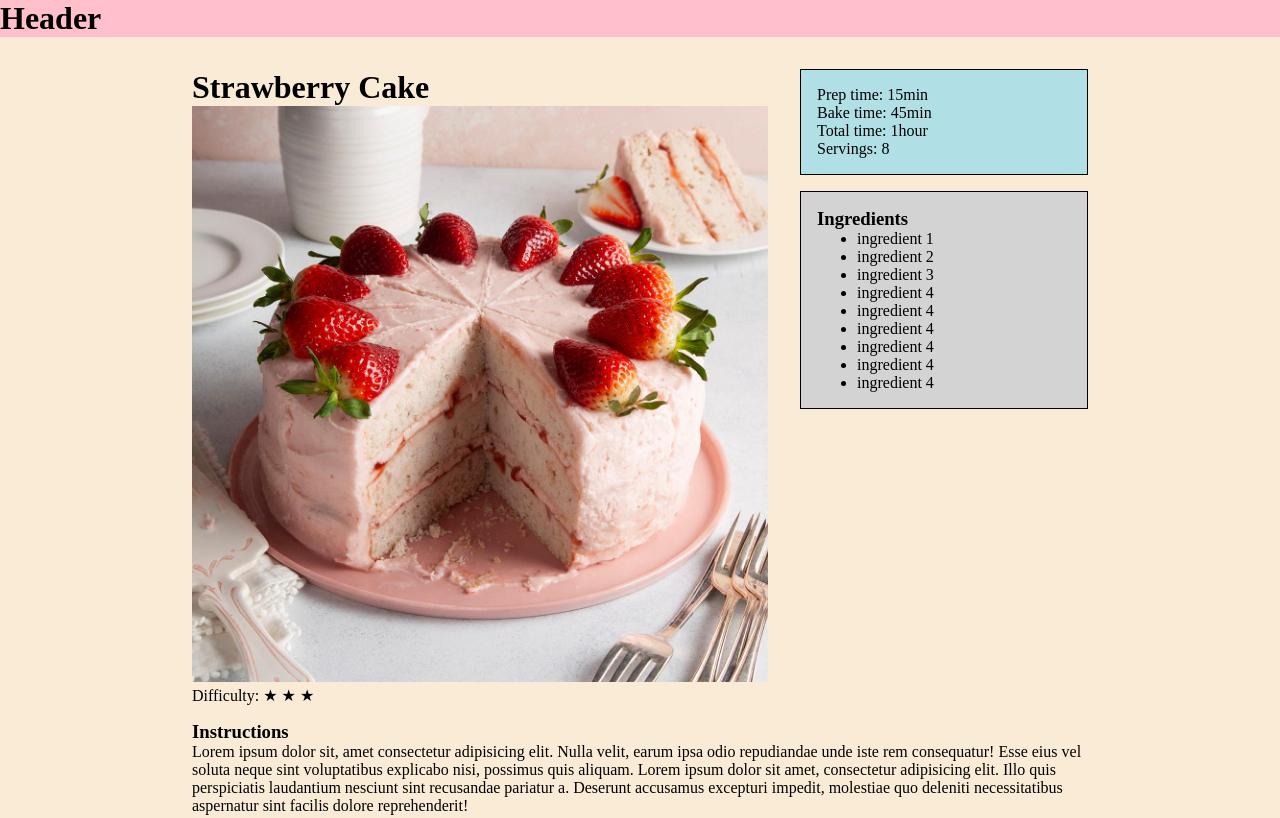
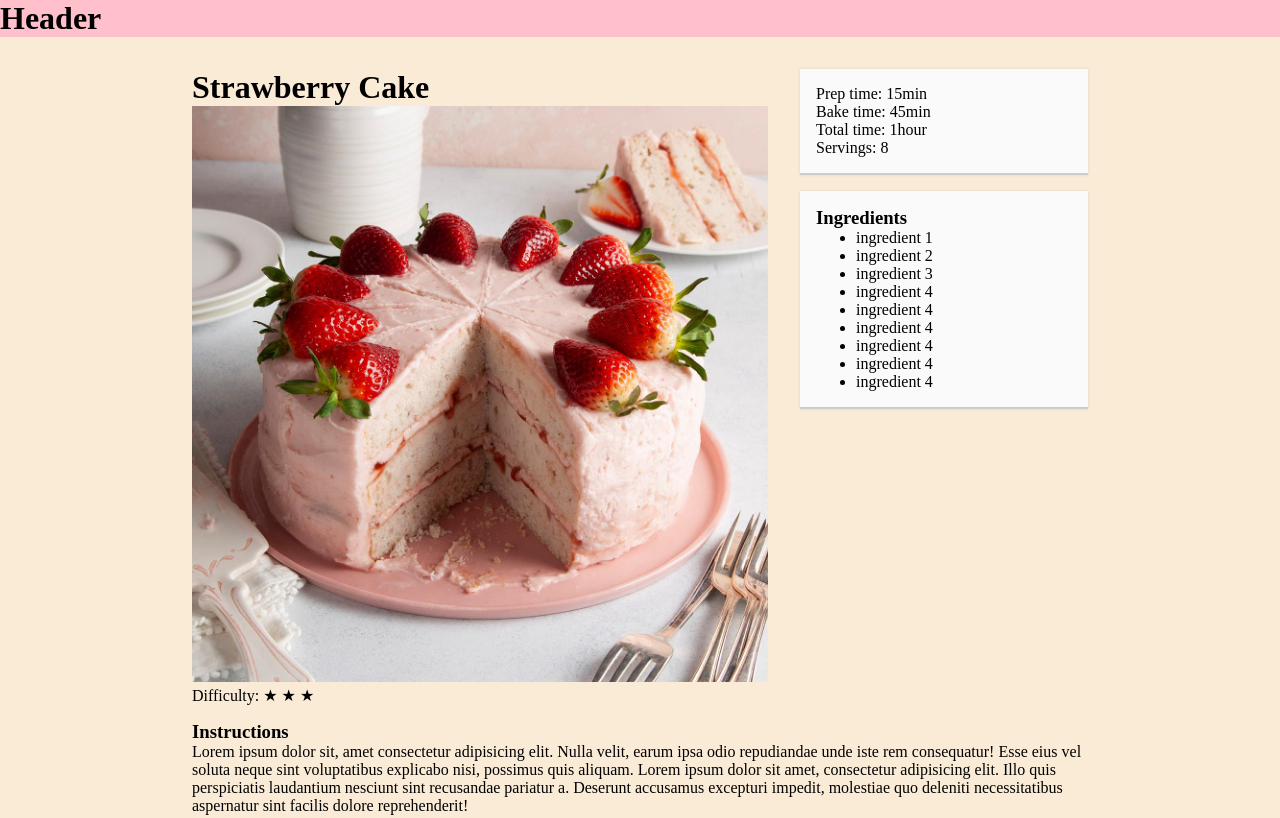
Before and after one commit to KatePost/WebDesignProject, a plain HTML site: page recipe.html in a window 1280 px wide. Shown: the top 818 px of the page. Drawn offline with Linux system fonts and the light colour scheme.

Commit message:
updated recipe

```diff
--- a/recipe.html
+++ b/recipe.html
@@ -42,17 +42,22 @@
 
         #time {
             background-color: powderblue;
-            border: thin solid;
+            border-bottom: 2px solid #cccccc;
             padding-left: 1em;
             list-style-type: none;
             padding: 1em;
+            background-color: #fafafa;
+            box-shadow: 0 0 3px rgba(0, 0, 0, 0.1);
         }
 
         #ingredients {
             margin-top: 1em;
             background-color: lightgrey;
-            border: thin solid;
+            border-bottom: 2px solid #cccccc;
             padding: 1em;
+            background-color: #fafafa;
+            box-shadow: 0 0 3px rgba(0, 0, 0, 0.1);
+
         }
 
         section {
@@ -70,15 +75,12 @@
 
         }
 
-        .card__image {
-            display:block;
-
-        }
-
+        /* Card styling */
         #next-page {
             text-align: center;
             margin-top: 1em;
         }
+
 
         .cards {
             display: grid;
@@ -91,6 +93,10 @@
             box-shadow: 0 0 3px rgba(0, 0, 0, 0.1);
         }
 
+        .card__image {
+            display:block;
+
+        }
 
         .card__content {
             font-size: 0.9em;
```
